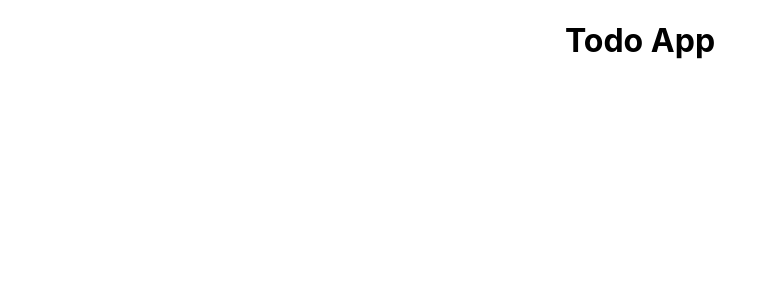
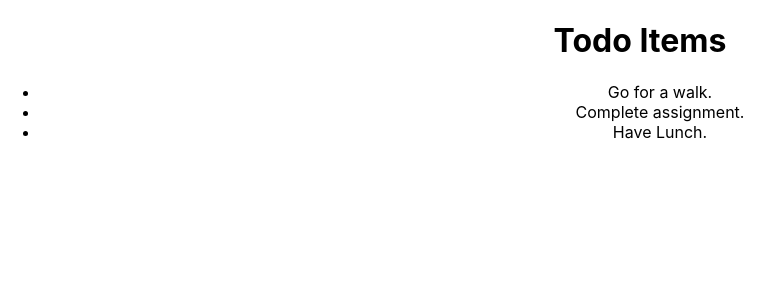
Before and after one commit to devamgupta/react-todo-list-app, a React (Create React App) app: page / in a window 1280 px wide. Shown: the top 300 px of the page, without its empty margins (0-783 px from the left). Built offline with nearby package versions, Linux system fonts and the light colour scheme.

Commit message:
Created a new component TodoItems to display the todo items. Added a state to the App component.

```diff
--- a/src/App.js
+++ b/src/App.js
@@ -1,11 +1,16 @@
 import { Component } from 'react';
 import './App.css';
+import TodoItems from './TodoItems';
 
 class App extends Component {
+  state = {
+    items: ["Go for a walk.", "Complete assignment.", "Have Lunch."],
+  };
+
   render() {
     return (
       <div className="App">
-        <h1>Todo App</h1>
+        <TodoItems items={this.state.items} />
       </div>
     )
   }
--- /dev/null
+++ b/src/TodoItems.js
@@ -0,0 +1,25 @@
+import React from 'react';
+function TodoItems(props) {
+    const { items } = props;
+
+    const rows = items.map((todo) => {
+                    return (
+                        <li>
+                            {todo}
+                        </li>
+
+                    )
+                })
+    return (
+        <div>
+            <h1>
+                Todo Items
+            </h1>
+            <ul>
+                { rows }
+            </ul>
+        </div>
+    )
+}
+
+export default TodoItems;
```
